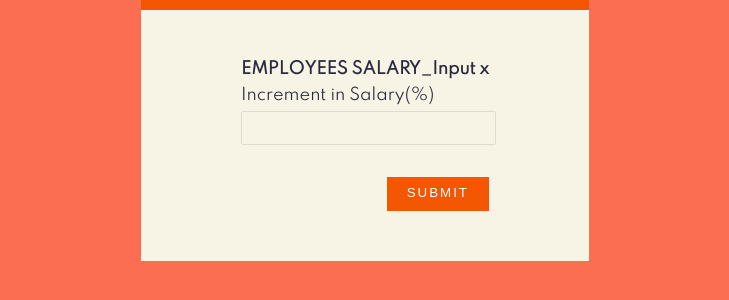
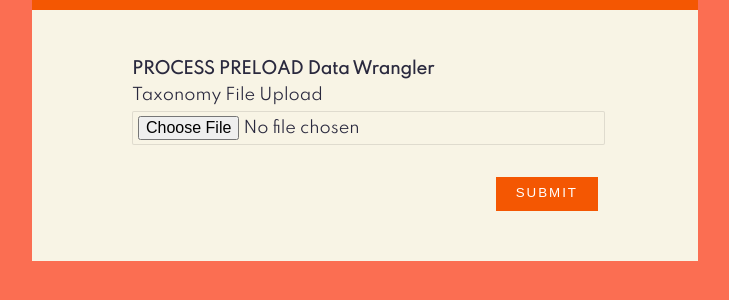
Before and after one commit to farahroslend/UIdemo, a Flask app: page / in a window 1280 px wide. Shown: the top 300 px of the page, without its empty margins (275-1004 px from the left). Run offline with Flask 2, Linux system fonts and the light colour scheme.

Commit message:
FE html, file upload working! pending file path extraction

```diff
--- a/myproject/templates/form.html
+++ b/myproject/templates/form.html
@@ -11,13 +11,24 @@
 	<body>
 	  <div class="contact-us">
 	    <div>
-	      <p><b>EMPLOYEES SALARY_Input x</b></p>
+	      <p><b>PROCESS PRELOAD Data Wrangler</b></p>
 	    </div>
 	    <form action='{{ url_for("form") }}' method="POST">
-	      <label for="Increment in Salary(%)">Increment in Salary(%) </label> <input id="z" name="z" required="" type="number" />
+	      <label for="Increment in Salary(%)">Taxonomy File Upload </label>
+          <input type="file" name="myFile" id="z" name="z" required="" />
+          <!-- <input id="z" name="z" required="" type="number" /> -->
 	      <button id="SUBMIT">SUBMIT</button>
 	    </form>
 	  </div>
+
+      <!-- <form
+      enctype="multipart/form-data"
+      action="http://localhost:8080/upload"
+      method="post">
+      <input type="file" name="myFile" />
+      <input type="submit" value="upload" />
+    </form> -->
+
 
 
 	</body>
```
